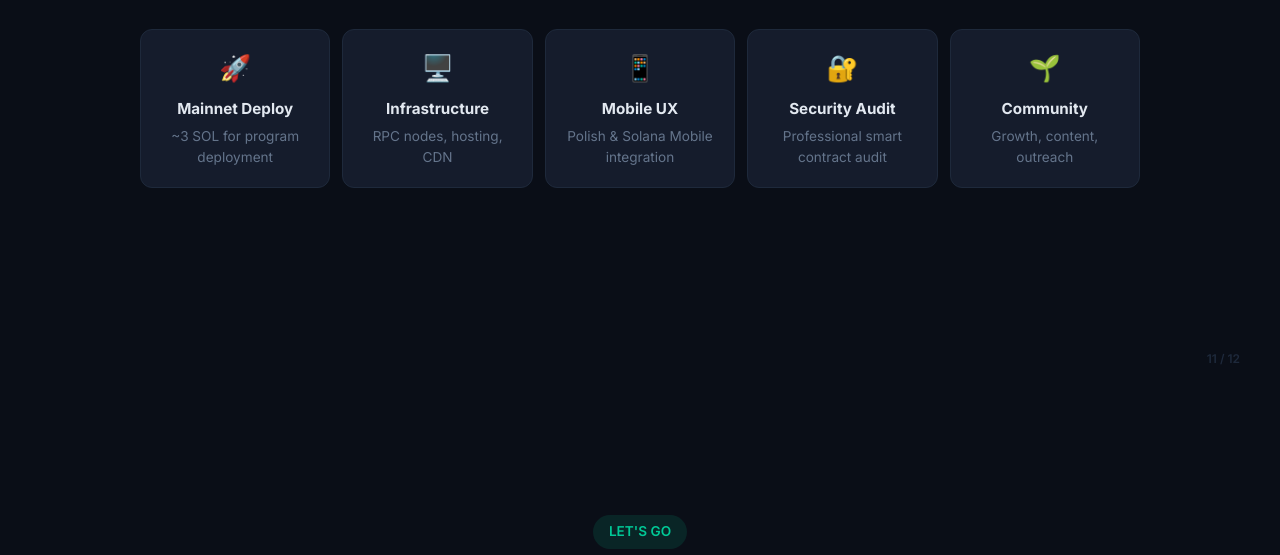
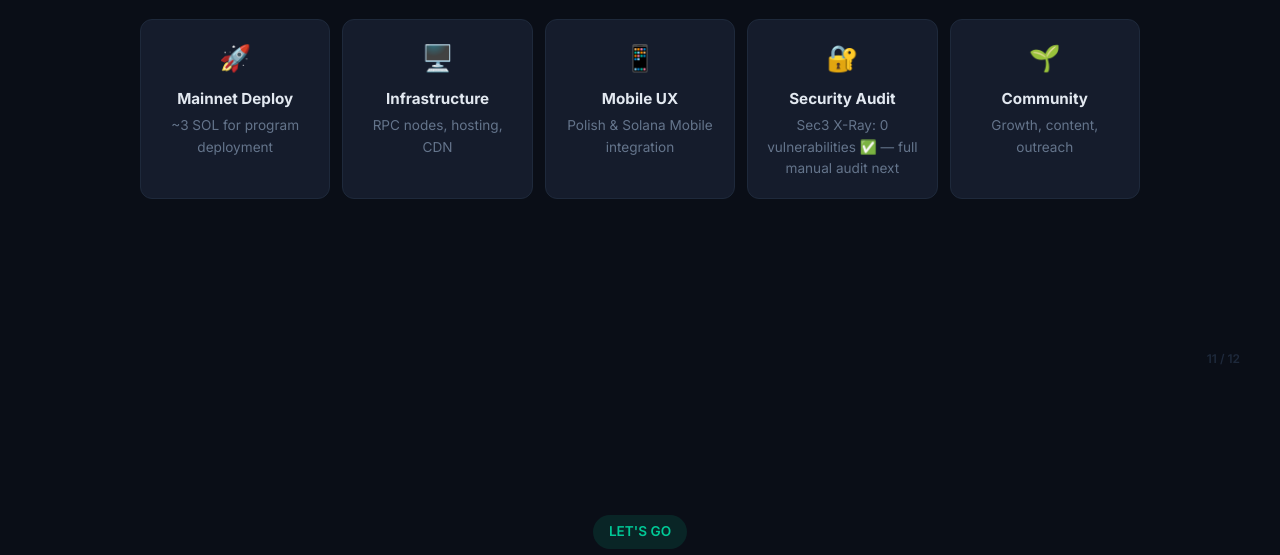
Before and after one commit to joebower1983-a11y/send_it, a plain HTML site: page docs/pitch-deck.html in a window 1280 px wide. Shown: the part 8421-8976 px from the top of the page. Drawn offline with Linux system fonts and the light colour scheme.

Commit message:
docs: add Sec3 X-Ray clean scan to README, judges table, roadmap, and pitch deck

```diff
--- a/docs/pitch-deck.html
+++ b/docs/pitch-deck.html
@@ -286,7 +286,7 @@
     <div class="ask-item"><div class="emoji">🚀</div><h3 style="font-size:.95rem;margin-bottom:4px">Mainnet Deploy</h3><div class="desc">~3 SOL for program deployment</div></div>
     <div class="ask-item"><div class="emoji">🖥️</div><h3 style="font-size:.95rem;margin-bottom:4px">Infrastructure</h3><div class="desc">RPC nodes, hosting, CDN</div></div>
     <div class="ask-item"><div class="emoji">📱</div><h3 style="font-size:.95rem;margin-bottom:4px">Mobile UX</h3><div class="desc">Polish & Solana Mobile integration</div></div>
-    <div class="ask-item"><div class="emoji">🔐</div><h3 style="font-size:.95rem;margin-bottom:4px">Security Audit</h3><div class="desc">Professional smart contract audit</div></div>
+    <div class="ask-item"><div class="emoji">🔐</div><h3 style="font-size:.95rem;margin-bottom:4px">Security Audit</h3><div class="desc">Sec3 X-Ray: 0 vulnerabilities ✅ — full manual audit next</div></div>
     <div class="ask-item"><div class="emoji">🌱</div><h3 style="font-size:.95rem;margin-bottom:4px">Community</h3><div class="desc">Growth, content, outreach</div></div>
   </div>
 </div>
```
Also changed, not shown: README.md.
